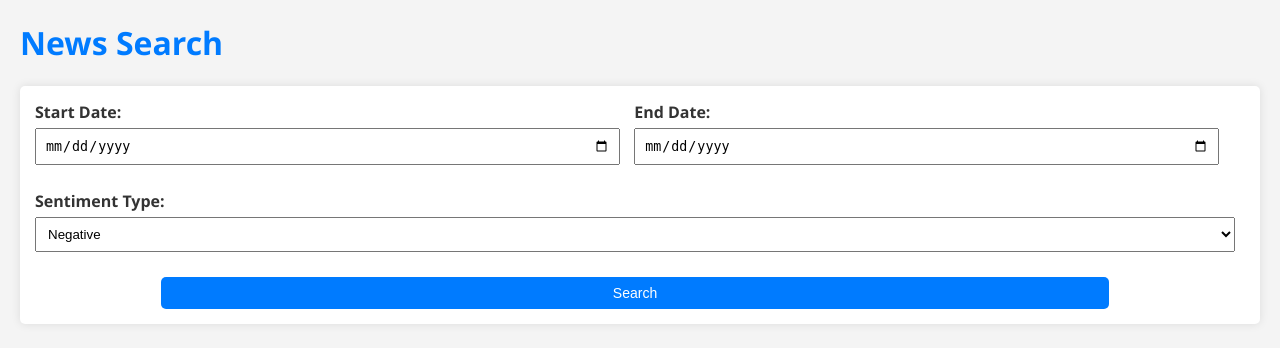
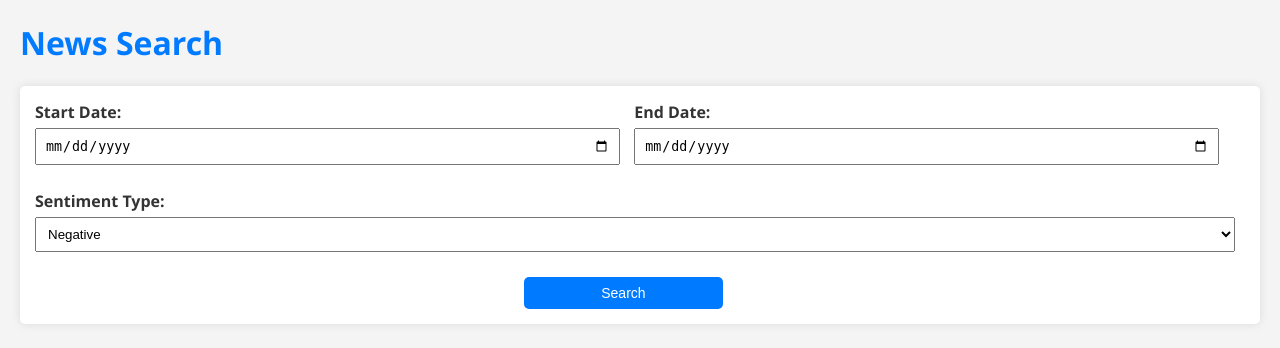
Before and after one commit to Pranav-Tiwari-Epi/News-Vibe, a Python web app: template templates/search_display.html in a window 1280 px wide. Shown: the top 348 px of the page. Run offline with Jinja, Linux system fonts and the light colour scheme; the template is opened without the code that fills it, so the values that code supplies are empty.

Commit message:
Updated search button size

```diff
--- a/templates/search_display.html
+++ b/templates/search_display.html
@@ -13,7 +13,8 @@
             color: #333;
         }
 
-        h1, h2 {
+        h1,
+        h2 {
             color: #007bff;
         }
 
@@ -29,10 +30,12 @@
             gap: 15px;
             transition: transform 0.3s ease;
         }
+
         .upper {
             flex-direction: row;
         }
-        .upper div{
+
+        .upper div {
             display: inline-block;
             width: calc(50% - 10px);
         }
@@ -47,7 +50,8 @@
             font-weight: bold;
         }
 
-        input, select {
+        input,
+        select {
             padding: 8px;
             width: calc(100% - 10px);
             margin-bottom: 10px;
@@ -55,7 +59,8 @@
             transition: box-shadow 0.3s ease;
         }
 
-        input:focus, select:focus {
+        input:focus,
+        select:focus {
             box-shadow: 0 0 5px #007bff;
         }
 
@@ -68,7 +73,8 @@
             cursor: pointer;
             border-radius: 5px;
             transition: background-color 0.3s ease, transform 0.3s ease;
-            width: calc(100% - 10px);
+            width: calc(90% - 10px);
+            align-content: center;
         }
 
         button:hover {
@@ -76,7 +82,7 @@
             transform: scale(1.05);
         }
 
-        .btn-div{
+        .btn-div {
             align-self: center;
             width: calc(80% - 10px);
         }
@@ -102,6 +108,25 @@
 
         li:hover {
             transform: scale(1.02);
+        }
+
+        /* Media Queries */
+        @media screen and (min-width: 768px) {
+            .btn-div {
+                width: calc(35% - 10px);
+            }
+        }
+
+        @media screen and (min-width: 992px) {
+            .btn-div {
+                width: calc(33.33% - 10px);
+            }
+        }
+
+        @media screen and (min-width: 1200px) {
+            .btn-div {
+                width: calc(20% - 10px);
+            }
         }
     </style>
 </head>
@@ -132,9 +157,9 @@
         </div>
     </form>
     {% if error %}
-        <div class="error-container">
-            <p>Error: {{ error }}</p>
-        </div>
+    <div class="error-container">
+        <p>Error: {{ error }}</p>
+    </div>
     {% endif %}
     {% if items %}
     <h2>Search Results</h2>
```
